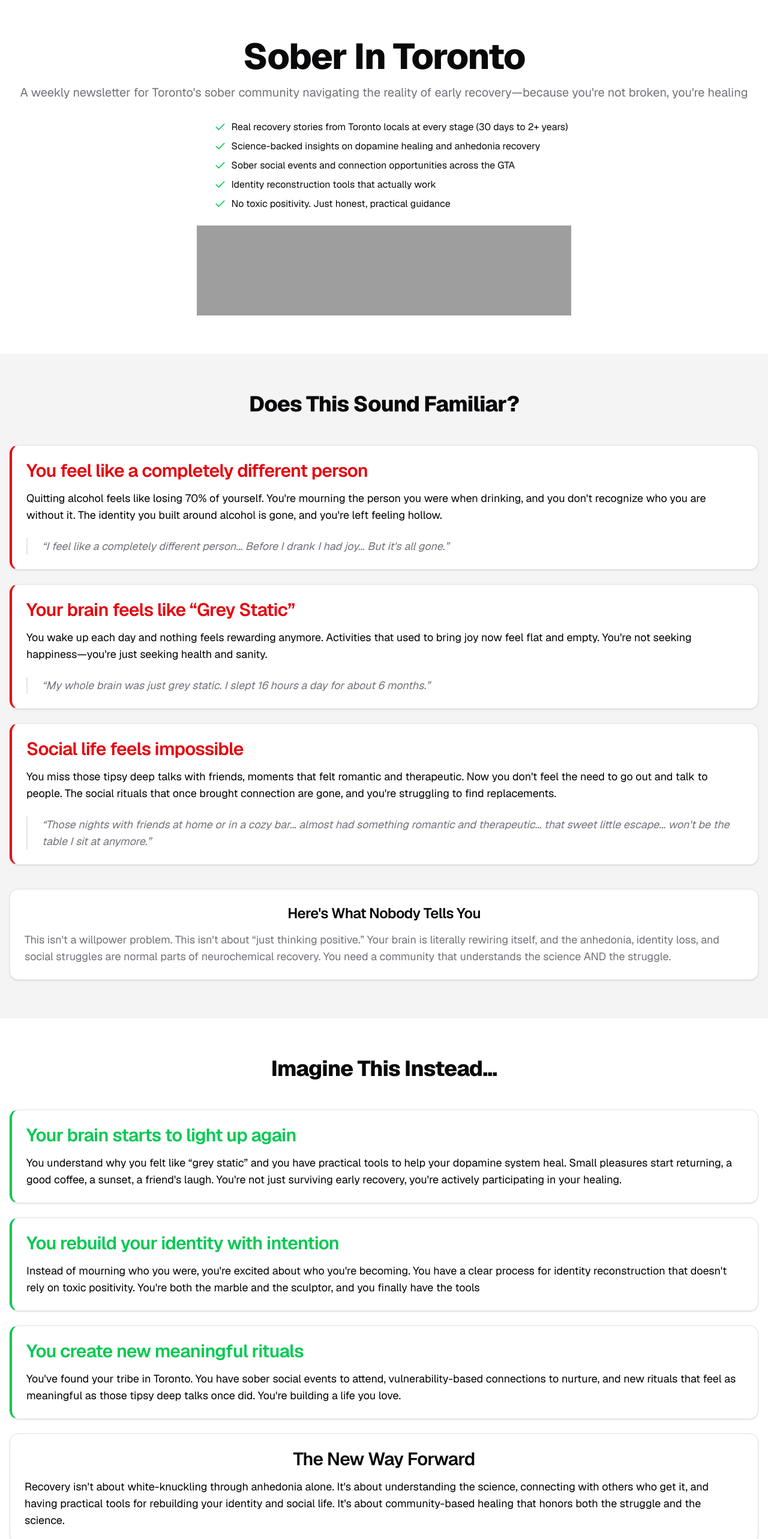
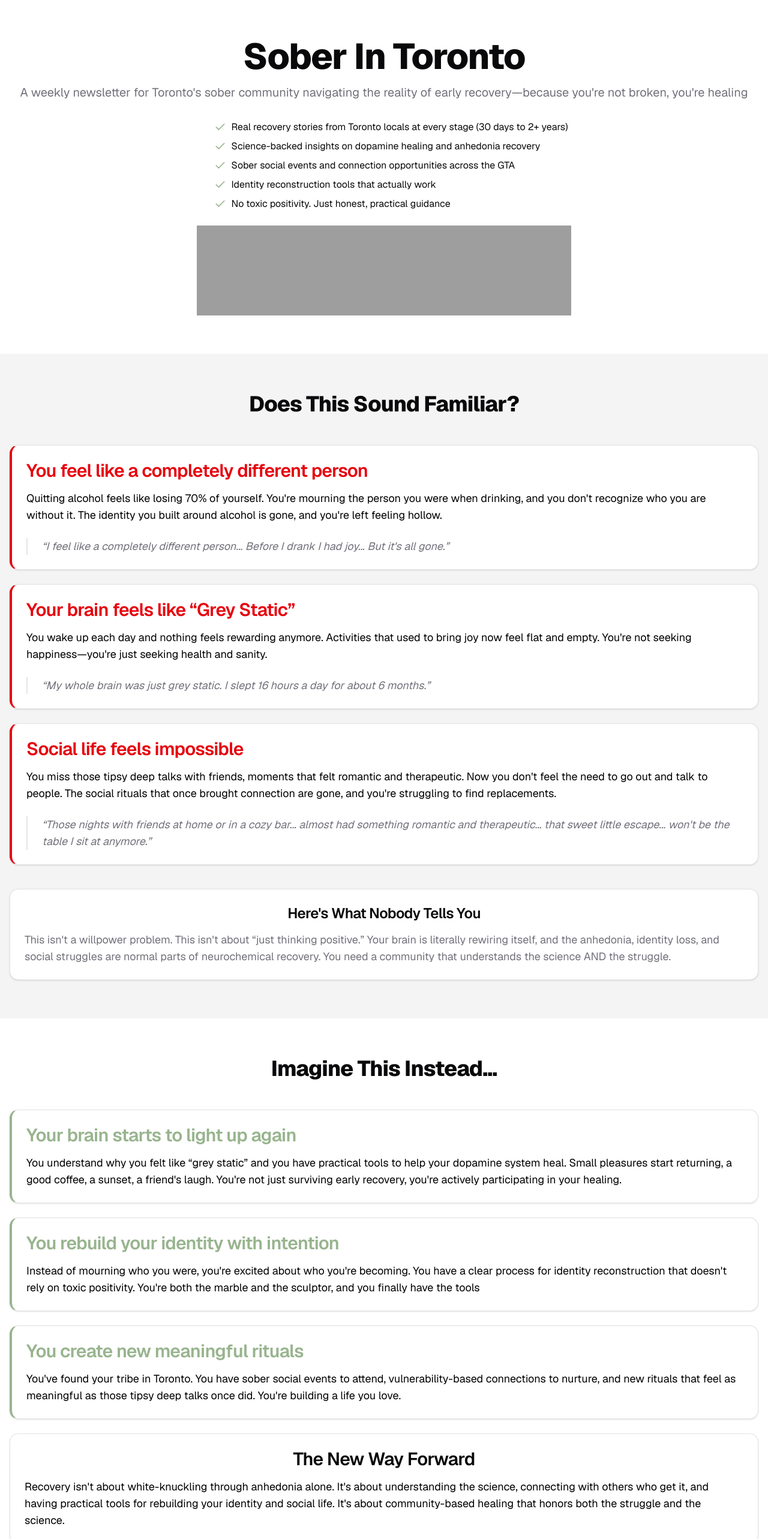
Before and after one commit to Aerys12/sobertofe, a Next.js app: page / in a window 1280 px wide. Shown: the top 2566 px of the page at 60% size. Built offline with nearby package versions, Linux system fonts and the light colour scheme; grey boxes are pictures that could not be loaded.

Commit message:
completed

```diff
--- a/app/globals.css
+++ b/app/globals.css
@@ -41,6 +41,8 @@
 	--radius-md: calc(var(--radius) - 2px);
 	--radius-lg: var(--radius);
 	--radius-xl: calc(var(--radius) + 4px);
+	--color-brand: var(--brand);
+
 }
 
 :root {
@@ -76,6 +78,8 @@
 	--sidebar-accent-foreground: oklch(0.21 0.006 285.885);
 	--sidebar-border: oklch(0.92 0.004 286.32);
 	--sidebar-ring: oklch(0.723 0.219 149.579);
+	--brand: oklch(0.739 0.062 137.2);
+
   }
 
   .dark {
--- a/app/page.tsx
+++ b/app/page.tsx
@@ -5,14 +5,16 @@ import {
 	CardHeader,
 	CardTitle,
 } from "@/components/ui/card";
+import Image from "next/image";
 
+import logo from "../public/logo.png";
 export default function HomePage() {
 	return (
 		<div className='min-h-screen bg-white'>
 			<section className='py-16'>
 				<div className='container mx-auto px-4'>
 					<div className='flex flex-col justify-center content-center'>
-						<div className='w-full flex justify-center '>
+						<div className='w-full flex justify-center content-center '>
 							<h1 className='scroll-m-20 text-center text-4xl md:text-6xl font-extrabold tracking-tight text-balance'>
 								Sober In Toronto
 							</h1>
@@ -38,7 +40,7 @@ export default function HomePage() {
 											strokeWidth='2'
 											strokeLinecap='round'
 											strokeLinejoin='round'
-											className='lucide lucide-check-icon lucide-check mt-0.5 h-5 w-5 flex-shrink-0 text-primary'
+											className='lucide lucide-check-icon lucide-check mt-0.5 h-5 w-5 flex-shrink-0 text-brand'
 										>
 											<path d='M20 6 9 17l-5-5' />
 										</svg>
@@ -58,7 +60,7 @@ export default function HomePage() {
 											strokeWidth='2'
 											strokeLinecap='round'
 											strokeLinejoin='round'
-											className='lucide lucide-check-icon lucide-check mt-0.5 h-5 w-5 flex-shrink-0 text-primary'
+											className='lucide lucide-check-icon lucide-check mt-0.5 h-5 w-5 flex-shrink-0 text-brand'
 										>
 											<path d='M20 6 9 17l-5-5' />
 										</svg>
@@ -78,7 +80,7 @@ export default function HomePage() {
 											strokeWidth='2'
 											strokeLinecap='round'
 											strokeLinejoin='round'
-											className='lucide lucide-check-icon lucide-check mt-0.5 h-5 w-5 flex-shrink-0 text-primary'
+											className='lucide lucide-check-icon lucide-check mt-0.5 h-5 w-5 flex-shrink-0 text-brand'
 										>
 											<path d='M20 6 9 17l-5-5' />
 										</svg>
@@ -98,7 +100,7 @@ export default function HomePage() {
 											strokeWidth='2'
 											strokeLinecap='round'
 											strokeLinejoin='round'
-											className='lucide lucide-check-icon lucide-check mt-0.5 h-5 w-5 flex-shrink-0 text-primary'
+											className='lucide lucide-check-icon lucide-check mt-0.5 h-5 w-5 flex-shrink-0 text-brand'
 										>
 											<path d='M20 6 9 17l-5-5' />
 										</svg>
@@ -117,7 +119,7 @@ export default function HomePage() {
 											strokeWidth='2'
 											strokeLinecap='round'
 											strokeLinejoin='round'
-											className='lucide lucide-check-icon lucide-check mt-0.5 h-5 w-5 flex-shrink-0 text-primary'
+											className='lucide lucide-check-icon lucide-check mt-0.5 h-5 w-5 flex-shrink-0 text-brand'
 										>
 											<path d='M20 6 9 17l-5-5' />
 										</svg>
@@ -128,7 +130,7 @@ export default function HomePage() {
 						</div>
 						<div className='flex justify-center content-center'>
 							<iframe
-								src='https://generalistbits.substack.com/embed'
+								src='https://soberintoronto.substack.com/embed'
 								className='w-full md:w-1/2'
 							></iframe>
 						</div>
@@ -225,9 +227,9 @@ export default function HomePage() {
 						Imagine This Instead...
 					</h1>
 					<div className='grid grid-cols-1 gap-6'>
-						<Card className='border-l-4 border-l-primary'>
+						<Card className='border-l-4 border-l-brand'>
 							<CardHeader>
-								<CardTitle className='text-primary scroll-m-20 pb-2 text-3xl font-semibold tracking-tight first:mt-0'>
+								<CardTitle className='text-brand scroll-m-20 pb-2 text-3xl font-semibold tracking-tight first:mt-0'>
 									Your brain starts to light up again
 								</CardTitle>
 								<CardDescription className='text-black text-lg'>
@@ -239,9 +241,9 @@ export default function HomePage() {
 								</CardDescription>
 							</CardHeader>
 						</Card>
-						<Card className='border-l-4 border-l-primary'>
+						<Card className='border-l-4 border-l-brand'>
 							<CardHeader>
-								<CardTitle className='text-primary scroll-m-20 pb-2 text-3xl font-semibold tracking-tight first:mt-0'>
+								<CardTitle className='text-brand scroll-m-20 pb-2 text-3xl font-semibold tracking-tight first:mt-0'>
 									You rebuild your identity with intention
 								</CardTitle>
 								<CardDescription className='text-black text-lg'>
@@ -253,9 +255,9 @@ export default function HomePage() {
 								</CardDescription>
 							</CardHeader>
 						</Card>
-						<Card className='border-l-4 border-l-primary'>
+						<Card className='border-l-4 border-l-brand'>
 							<CardHeader>
-								<CardTitle className='text-primary scroll-m-20 pb-2 text-3xl font-semibold tracking-tight first:mt-0'>
+								<CardTitle className='text-brand scroll-m-20 pb-2 text-3xl font-semibold tracking-tight first:mt-0'>
 									You create new meaningful rituals
 								</CardTitle>
 								<CardDescription className='text-black text-lg'>
@@ -375,7 +377,7 @@ export default function HomePage() {
 				</div>
 				<div className='flex justify-center content-center mt-8'>
 					<iframe
-						src='https://generalistbits.substack.com/embed'
+						src='https://soberintoronto.substack.com/embed'
 						className='w-full md:w-1/2'
 					></iframe>
 				</div>
```
Also changed, not shown: public/logo.png (added).
